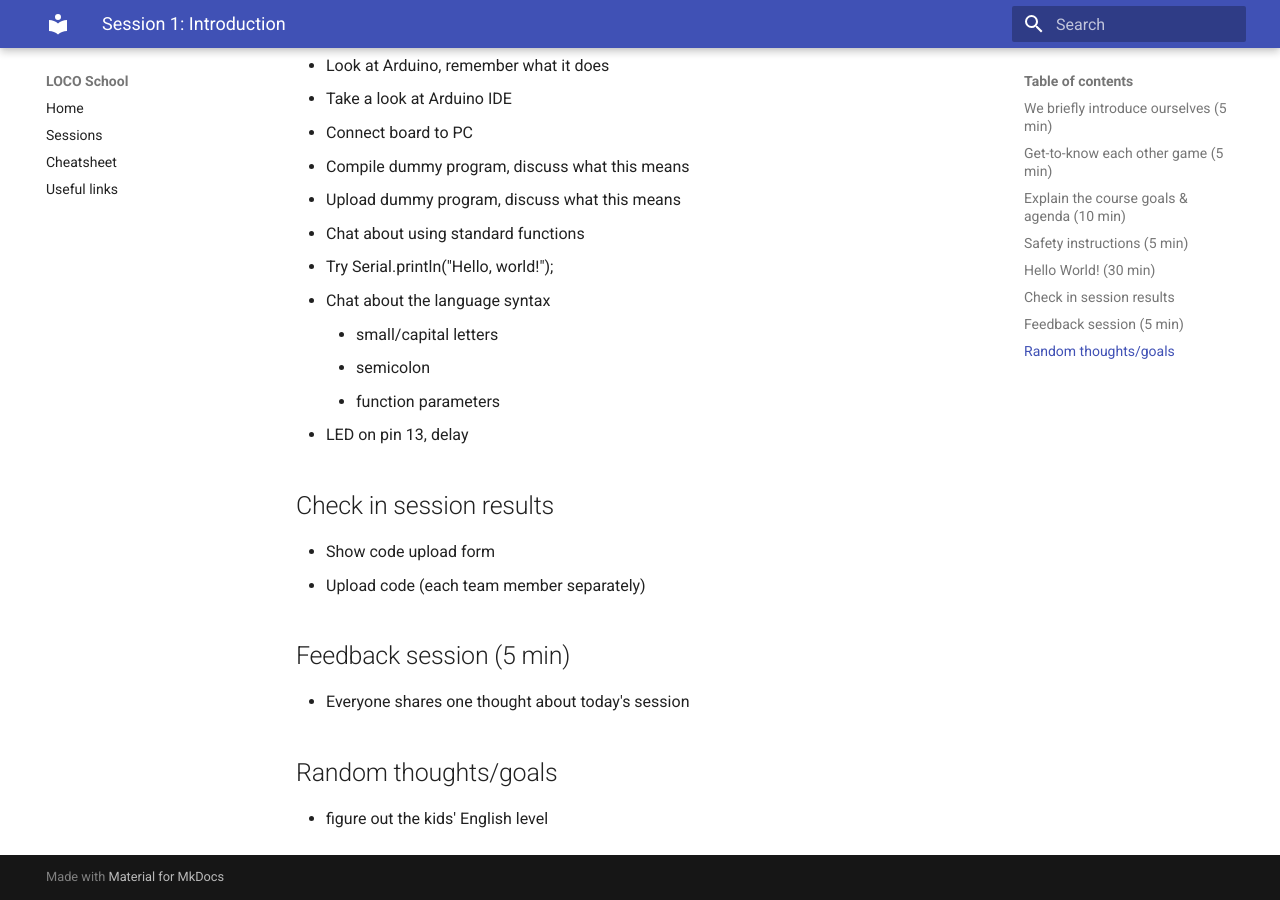
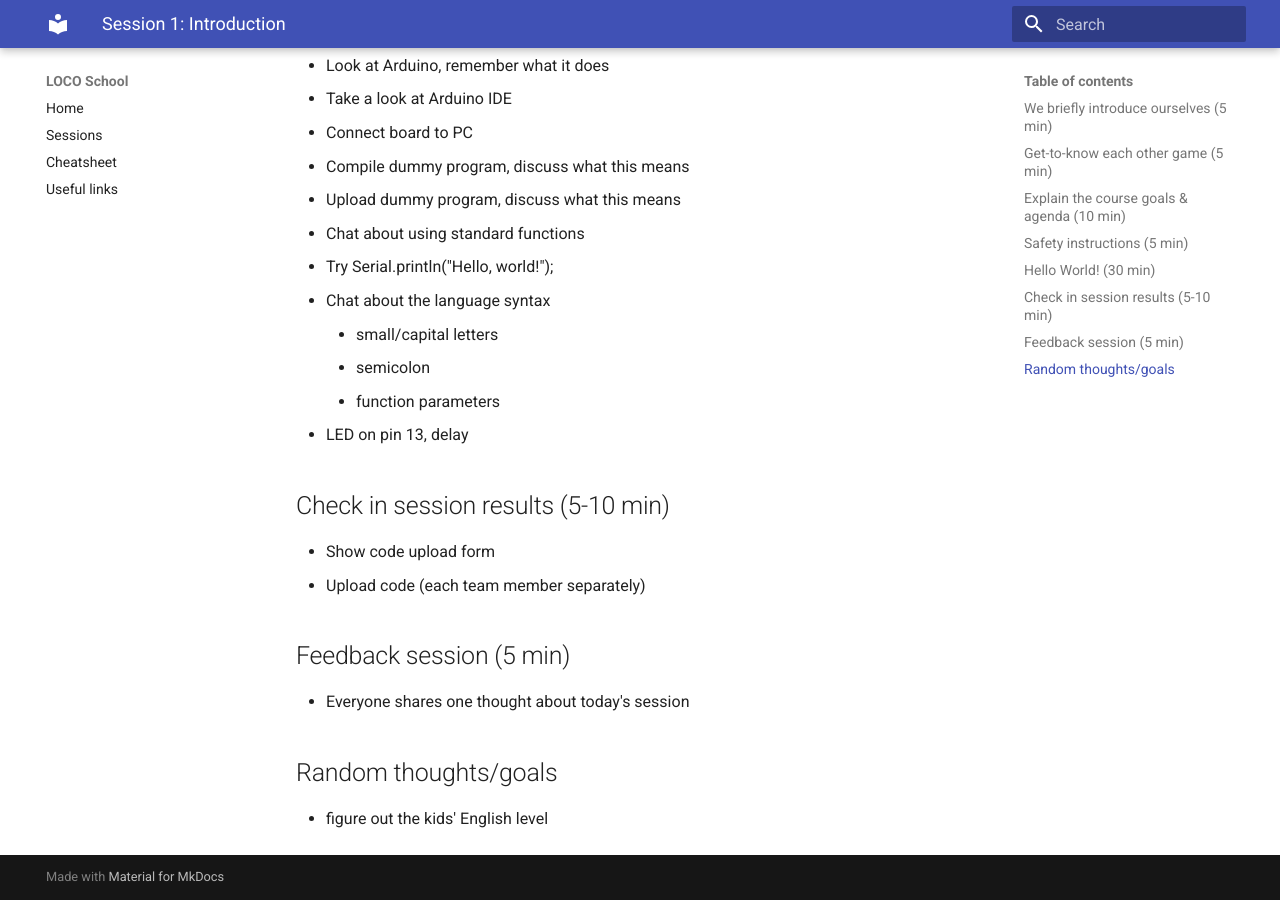
Before and after one commit to locoschool/locoschool, an MkDocs documentation site: the page built from docs/sessions/s1.md, in a window 1280 px wide and 900 px high, scrolled down 553 px. Built offline with MkDocs 1.6.1 and Material for MkDocs 9.7.7, drawn with Linux system fonts in a browser that asks for light colours.

Commit message:
add time

```diff
--- a/docs/sessions/s1.md
+++ b/docs/sessions/s1.md
@@ -26,7 +26,7 @@
     - function parameters
 - LED on pin 13, delay
 
-## Check in session results
+## Check in session results (5-10 min)
 
 - Show code upload form
 - Upload code (each team member separately)
```
